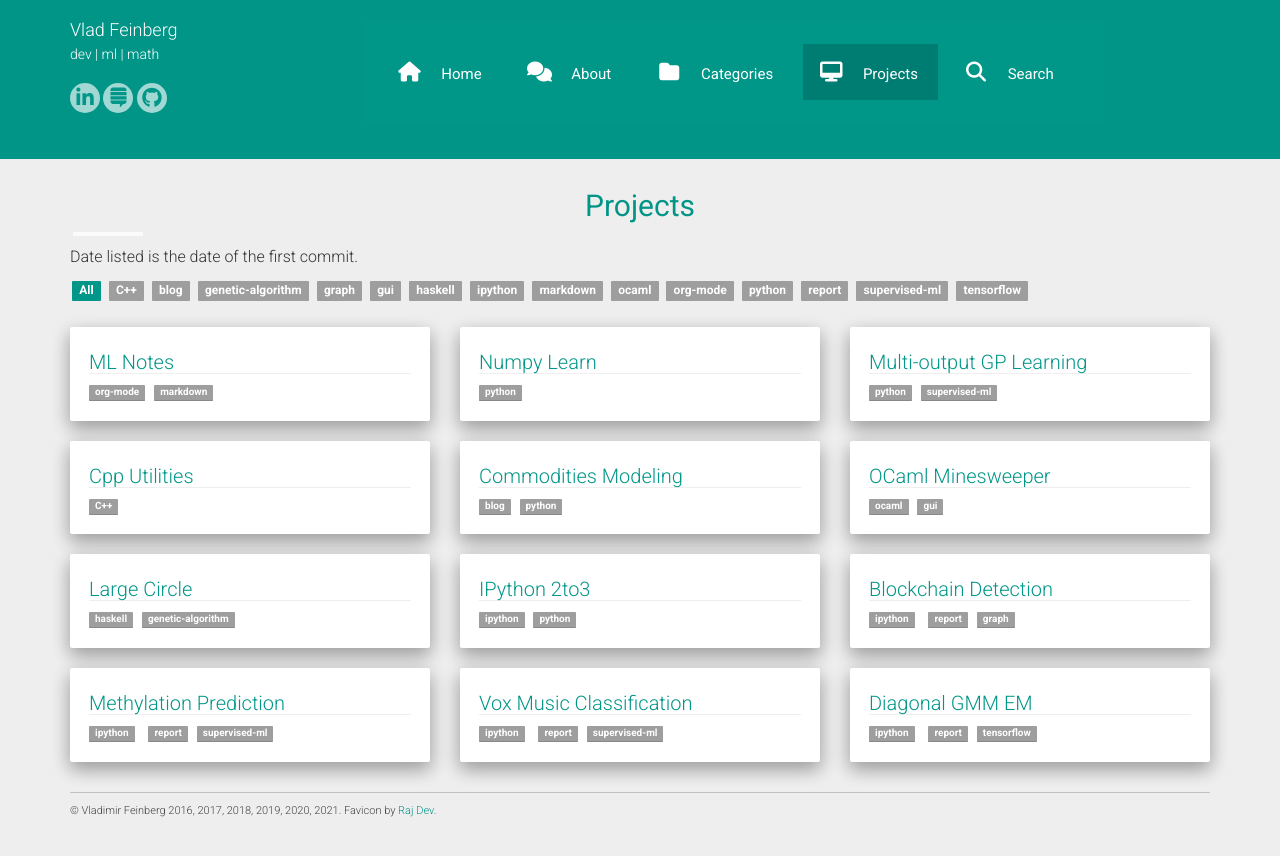
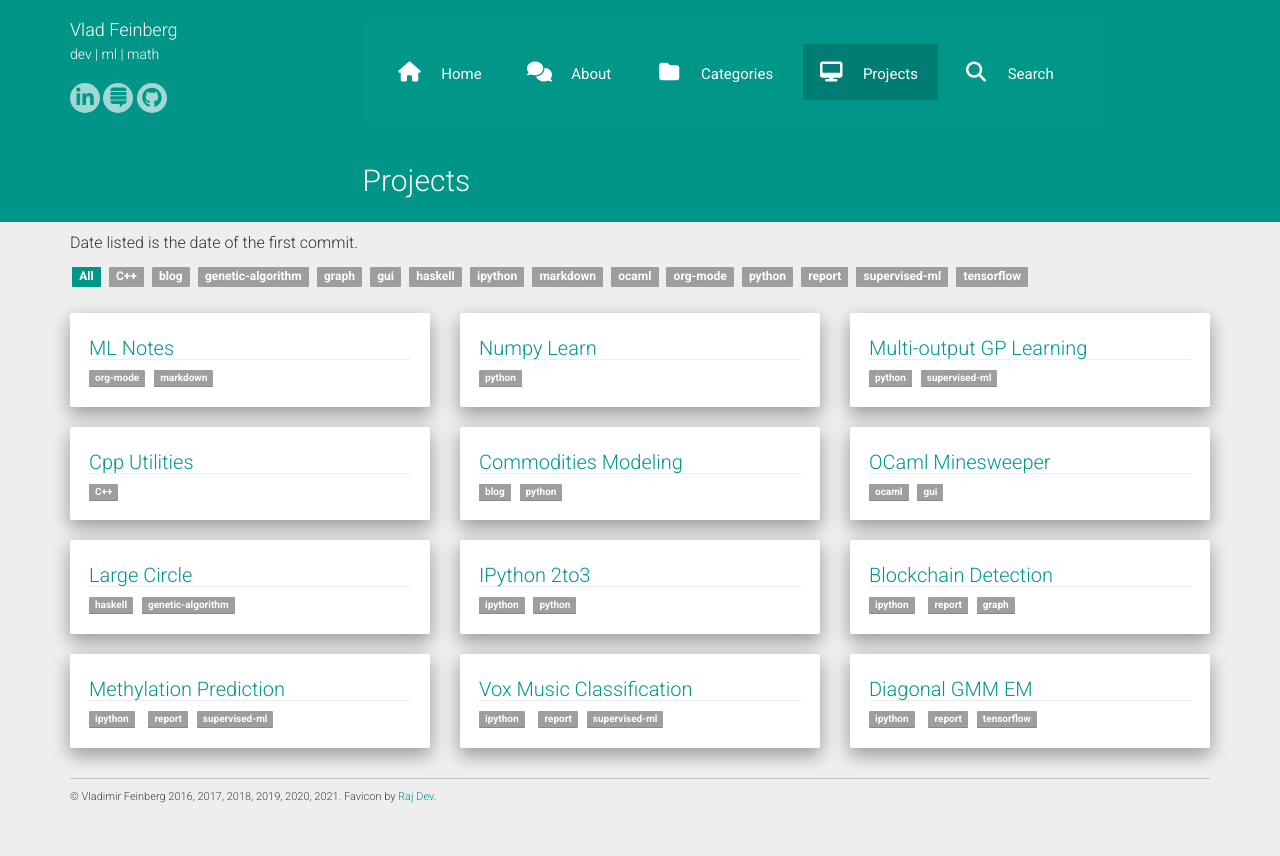
Before and after one commit to vlad17/vlad17.github.io, a Jekyll site: the page built from projects.md, in a window 1280 px wide. Shown: the top 856 px of the page. Built offline with Jekyll 4.4.1, drawn with Linux system fonts in a browser that asks for light colours; nearby versions of some CDN libraries.

```diff
--- a/_includes/navigation.html
+++ b/_includes/navigation.html
@@ -1,6 +1,6 @@
 <nav class="menu">
 	<div class="collapse navbar-collapse" style="padding: 0px" id="bs-example-navbar-collapse-1">
-		<ul class="list-separator nav navbar-nav well well-primary {{ page.layout }} vyom-no-box-shadow">
+		<ul class="list-separator nav navbar-nav well well-primary {{ page.layout }} vyom-no-box-shadow vyom-remove-padding">
 			{% for i in site.urls %}
 			{% assign current = nil %}
 			{% assign pageurl = page.url | split:'/' | last %}
--- a/_layouts/default.html
+++ b/_layouts/default.html
@@ -119,13 +119,8 @@
           Added site navigation to header
           {% endcomment %}
           {% include navigation.html %}
+          <h2 class="blog-title-pro">{{ page.title }}</h2>
         </div>
-        {% comment %}
-        vyom:210623
-        upwork project https://www.upwork.com/jobs/Renovate-static-blog-HTML-and-CSS_%7E01065076083bfce051
-        Moved blog title to whitespace
-        <h2 class="blog-title-pro">{{ page.title }}</h2>
-        {% endcomment %}
         <p class="info">
           {% if page.date %}
           <span class="time">{{ page.date | date_to_string }}</span>
@@ -158,12 +153,6 @@
       Made content full width
       {% endcomment %}
       <div class="col-xs-12 full">
-        {% comment %}
-        vyom:210623
-        upwork project https://www.upwork.com/jobs/Renovate-static-blog-HTML-and-CSS_%7E01065076083bfce051
-        Moved blog title from site header
-        {% endcomment %}
-        <h2 class="blog-title-pro">{{ page.title }}</h2>
         {{ content }}
 
         <div class="row">
--- a/static/css/main.css
+++ b/static/css/main.css
@@ -126,16 +126,8 @@
     color: #01c87b;
     font-weight: 300;
 }
-/* vyom: 210623
-    upwork project : https://www.upwork.com/jobs/Renovate-static-blog-HTML-and-CSS_%7E01065076083bfce051
-    Updated blog title color to be visible in whitespace. Made bold and center as well.
-h2.blog-title-pro{color: #fff;} */
-h2.blog-title-pro {
-    color: #009587;
-    font-weight: bolder;
-    text-align: center;
-}
-h2.blog-title-pro:after {
+h2.blog-title-pro{color: #fff;}
+/* h2.blog-title-pro:after {
     content: "";
     display: block;
     width: 70px;
@@ -147,7 +139,7 @@
     margin-top: 10px;
     margin-left: 3px;
     background: rgba(255, 255, 255, 0.72);
-}
+} */
 span.tags {
     margin: 0 2px;
     cursor: pointer;
```
